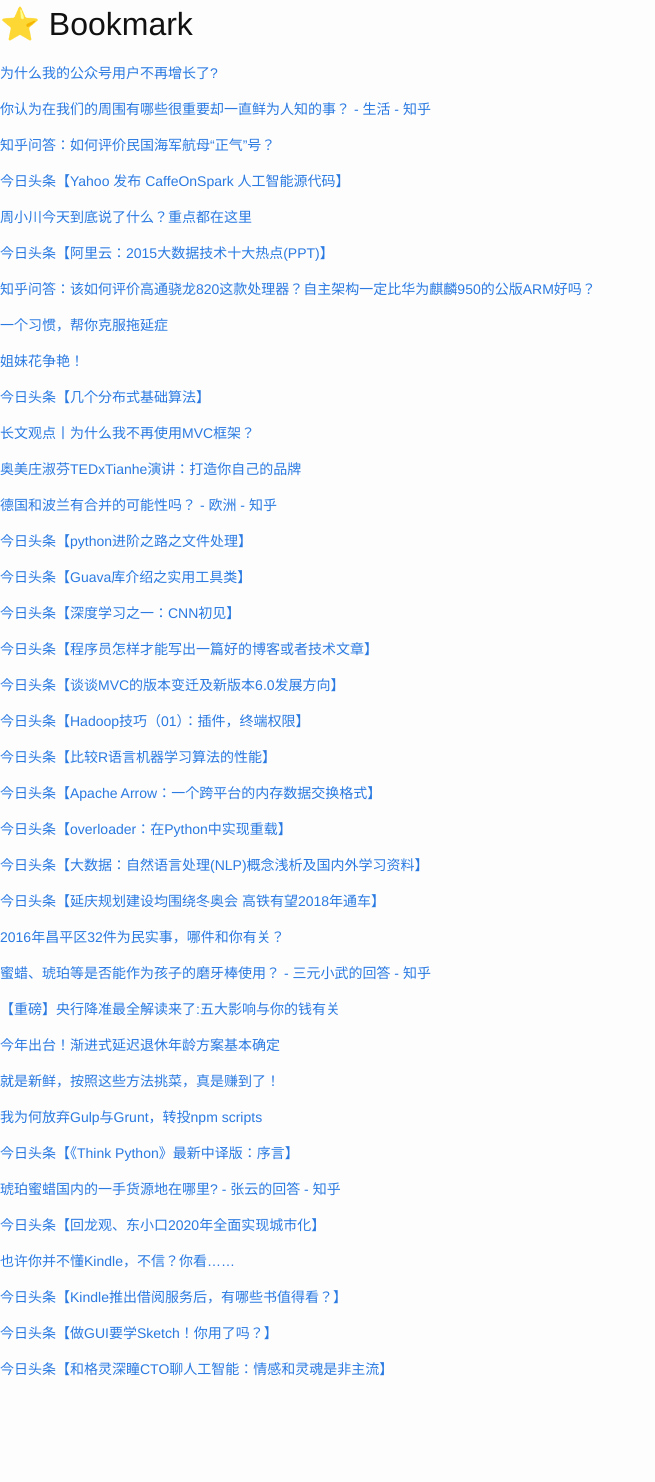
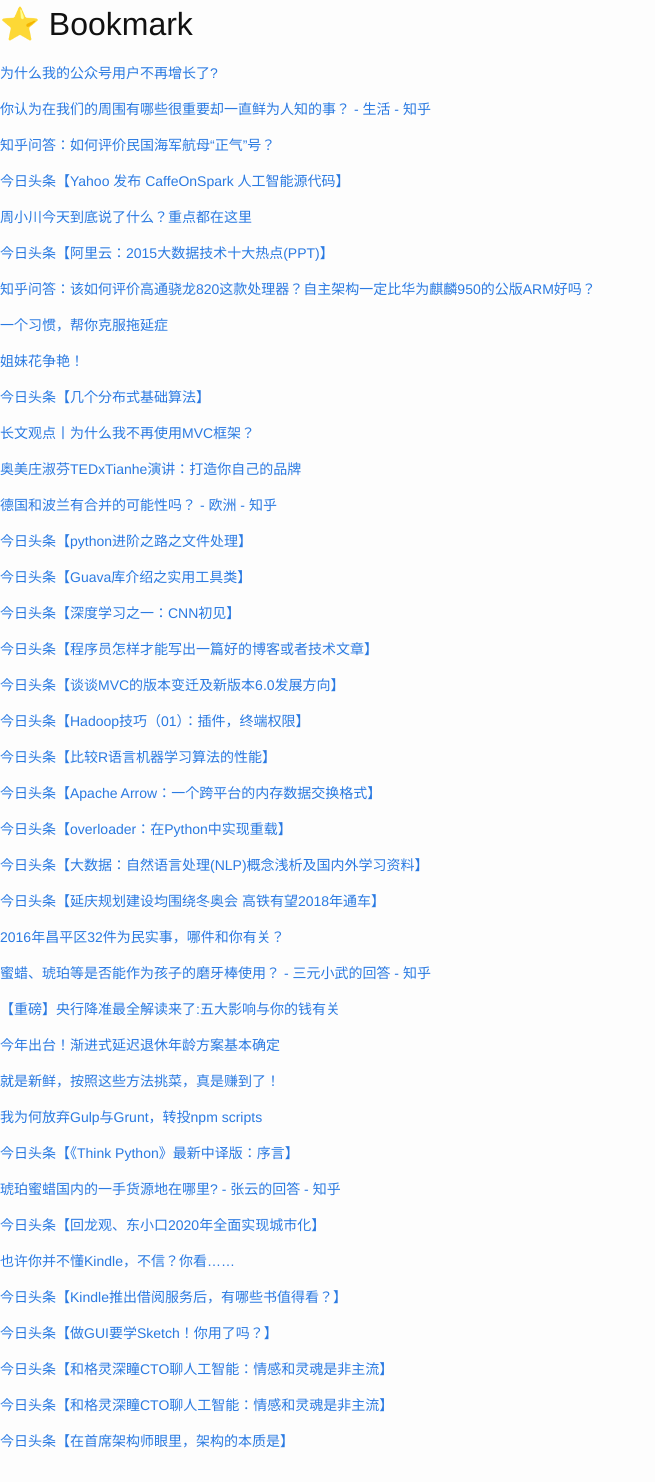
Before and after one commit to cnwarden/cnwarden.github.io, a Jekyll site: the page built from fav/index.md, in a window 1280 px wide. Shown: the whole page, without its empty margins (0-655 px from the left). Built offline with Jekyll 4.4.1, drawn with Linux system fonts in a browser that asks for light colours; emoji names are drawn with the system emoji font; before the commit the page ends 1410 px from its top, so only the background shows below that.

Commit message:
auto commit

```diff
--- a/fav/index.md
+++ b/fav/index.md
@@ -78,3 +78,7 @@ title:  fav
 [今日头条【做GUI要学Sketch！你用了吗？】](http://toutiao.com/item/6256552296428077569/?iid=3578109516&app=news_article&tt_from=android_share&utm_source=email&utm_medium=toutiao_android&utm_campaign=client_share)
 
 [今日头条【和格灵深瞳CTO聊人工智能：情感和灵魂是非主流】](http://toutiao.com/item/6256845376133792257/?iid=3578109516&app=news_article&tt_from=android_share&utm_source=email&utm_medium=toutiao_android&utm_campaign=client_share)
+
+[今日头条【和格灵深瞳CTO聊人工智能：情感和灵魂是非主流】](http://toutiao.com/item/6256845376133792257/?iid=3578109516&app=news_article&tt_from=android_share&utm_source=email&utm_medium=toutiao_android&utm_campaign=client_share)
+
+[今日头条【在首席架构师眼里，架构的本质是】](http://toutiao.com/item/6256911399339950593/?iid=3578109516&app=news_article&tt_from=android_share&utm_source=email&utm_medium=toutiao_android&utm_campaign=client_share)
```
